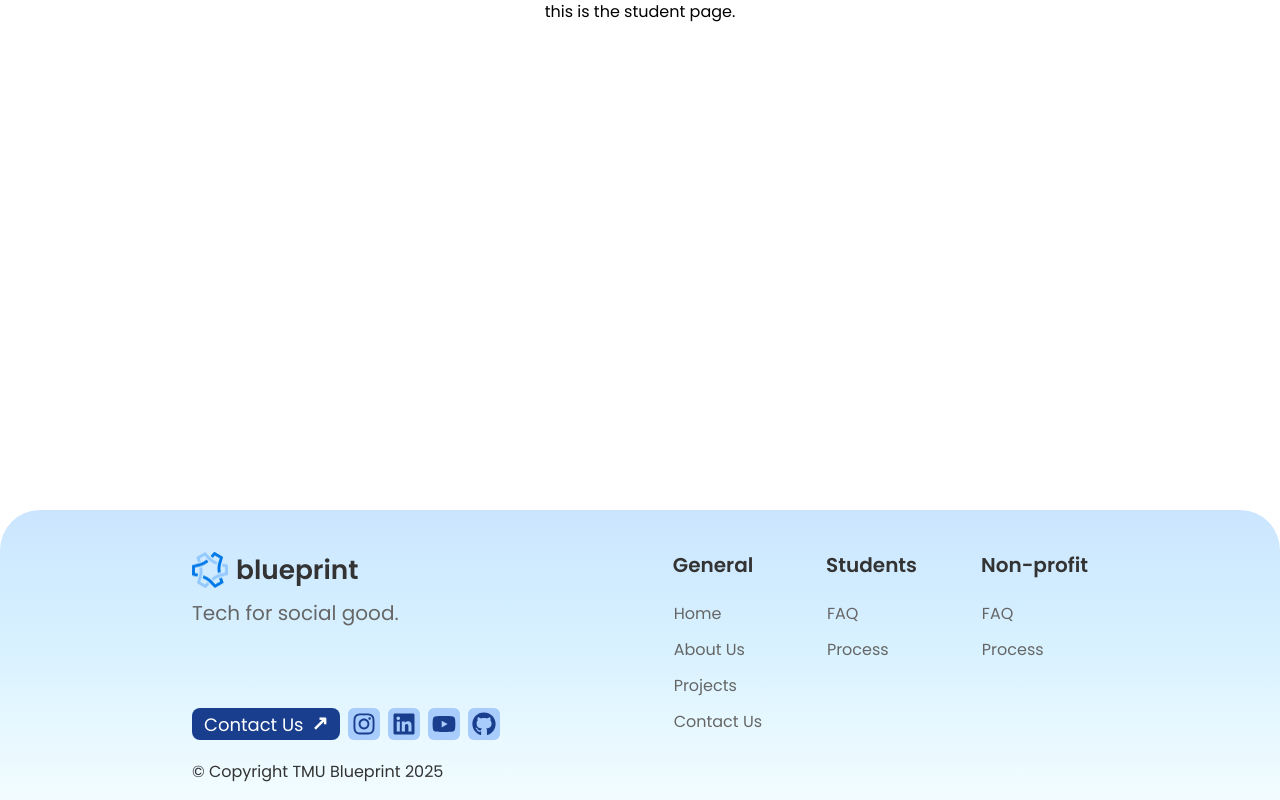
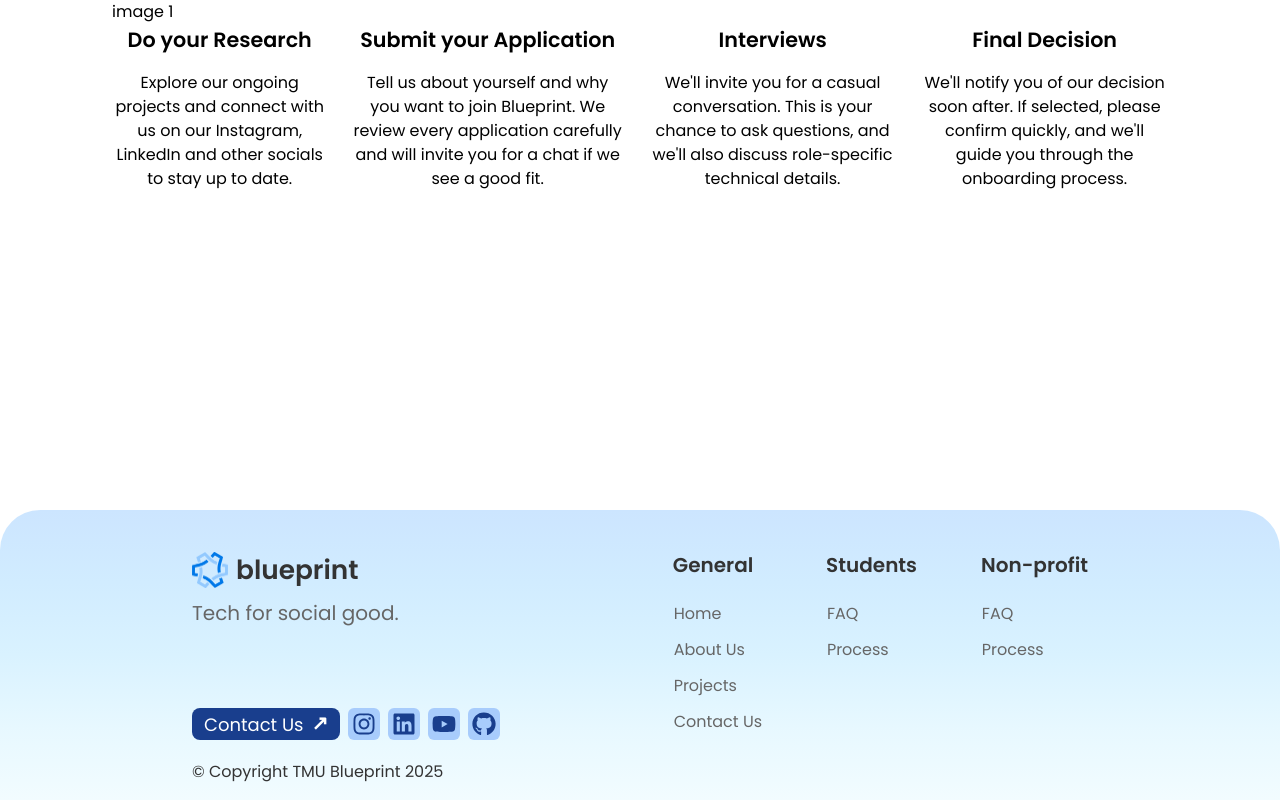
Before and after one commit to tmublueprint/bp-website, a React (Vite) app: page /student in a window 1280 px wide. Built offline with nearby package versions, Linux system fonts and the light colour scheme.

Commit message:
add text layout

```diff
--- /dev/null
+++ b/src/components/AppCard.tsx
@@ -0,0 +1,45 @@
+function AppCard() {
+
+    return (
+        <div>
+            <div>image 1</div>
+            <div className="flex text-center max-w-[1056px] gap-6">
+                <div>
+                    <div>
+                        <h1 className="font-['Poppins'] font-semibold text-[20.7px] pb-4">Do your Research</h1>
+                    </div>
+                    <div>
+                        Explore our ongoing projects and connect with us on our Instagram, LinkedIn and other socials to stay
+                        up to date.
+                    </div>
+                </div>
+                <div>
+                    <div>
+                        <h1 className="font-['Poppins'] font-semibold text-[20.7px] pb-4">Submit your Application</h1>
+                    </div>
+                    <div>Tell us about yourself and why you want to join Blueprint. We review every application carefully and
+                        will invite you for a chat if we see a good fit.
+                    </div>
+                </div>
+                <div>
+                    <div>
+                        <h1 className="font-['Poppins'] font-semibold text-[20.7px] pb-4">Interviews</h1>
+                    </div>
+                    <div>We'll invite you for a casual conversation. This is your chance to ask questions, and we'll also discuss
+                        role-specific technical details.
+                    </div>
+                </div>
+                <div>
+                    <div>
+                        <h1 className="font-['Poppins'] font-semibold text-[20.7px] pb-4">Final Decision</h1>
+                    </div>
+                    <div>We'll notify you of our decision soon after. If selected, please confirm quickly, and we'll guide you
+                        through the onboarding process.
+                    </div>
+                </div>
+            </div>
+        </div>
+    )
+}
+
+export default AppCard;
--- a/src/index.css
+++ b/src/index.css
@@ -1,6 +1,7 @@
 @import url('https://fonts.googleapis.com/css2?family=Poppins:wght@400;500;600&display=swap');
 @import "tailwindcss";
 @tailwind utilities;
+@import url('https://fonts.googleapis.com/css2?family=Poppins:wght@400;500;600&display=swap');
 
 html, body, #root {
   height: 100%;
--- a/src/pages/Students/StudentPage.tsx
+++ b/src/pages/Students/StudentPage.tsx
@@ -1,7 +1,9 @@
+import AppCard from "../../components/AppCard";
+
 function StudentPage() {
     return (
         <>
-            this is the student page.
+            <AppCard/>
         </>
     )
 }
```
